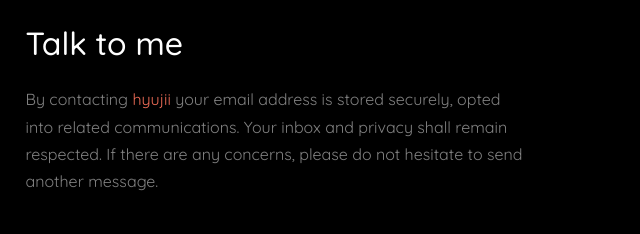
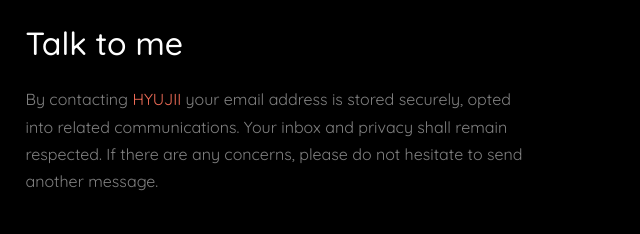
Before and after one commit to hyooji/-, a plain HTML site: page contact.html in a window 1280 px wide. Shown: the top 234 px of the page, 237-877 px from the left. Drawn offline with Linux system fonts and the light colour scheme; files whose address does not match are found by name.

Commit message:
Update contact.html

```diff
--- a/contact.html
+++ b/contact.html
@@ -71,7 +71,7 @@
 
           <div class="row">
             <div class="col-md-12">
-              <p class="mb-5">By contacting <a href="#">hyujii</a> your email address is stored securely, opted into related communications. Your inbox and privacy shall remain respected. If there are any concerns, please do not hesitate to send another message.</p>
+              <p class="mb-5">By contacting <a href="#">HYUJII</a> your email address is stored securely, opted into related communications. Your inbox and privacy shall remain respected. If there are any concerns, please do not hesitate to send another message.</p>
 
 
               <div class="row">
```
